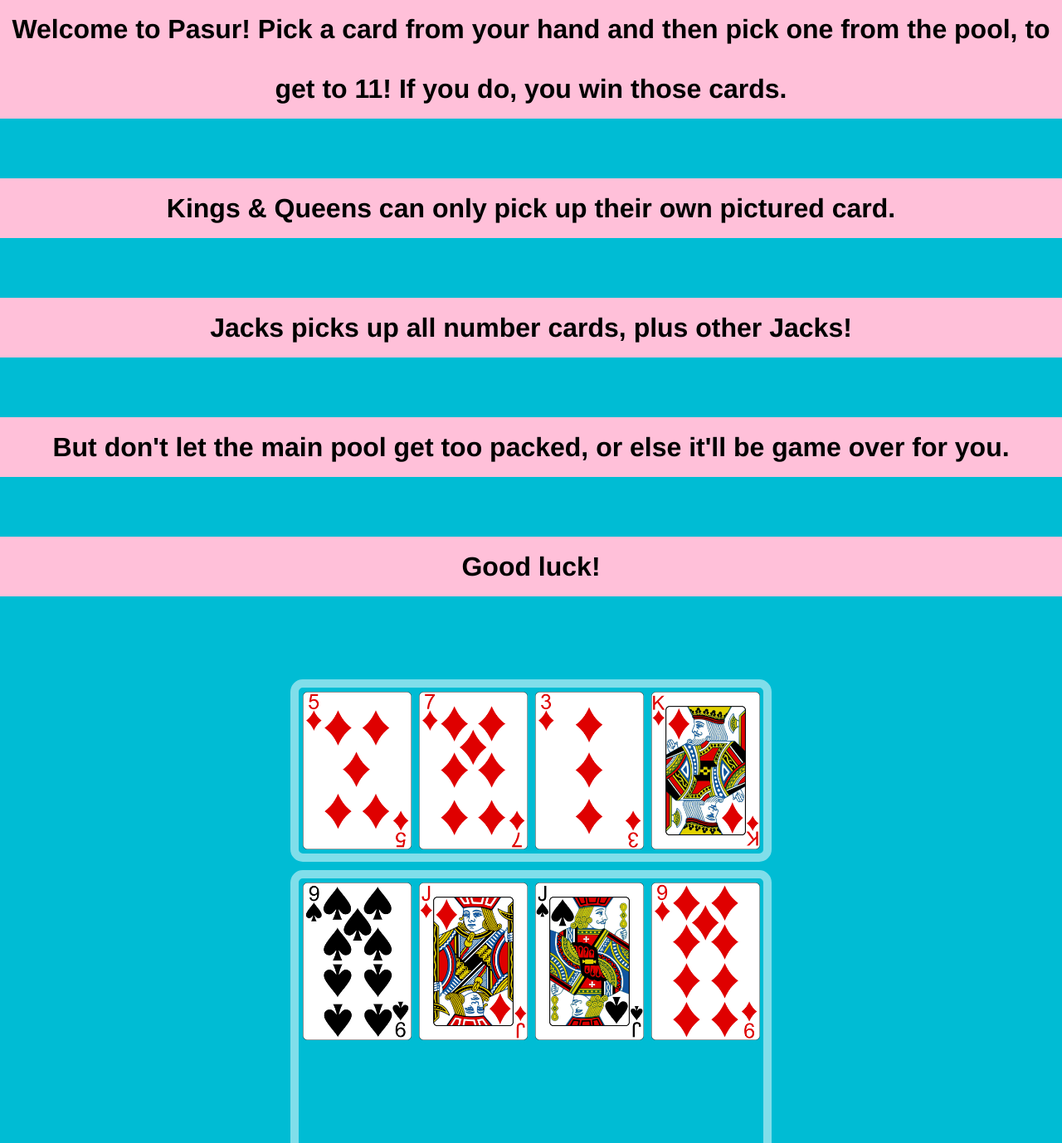
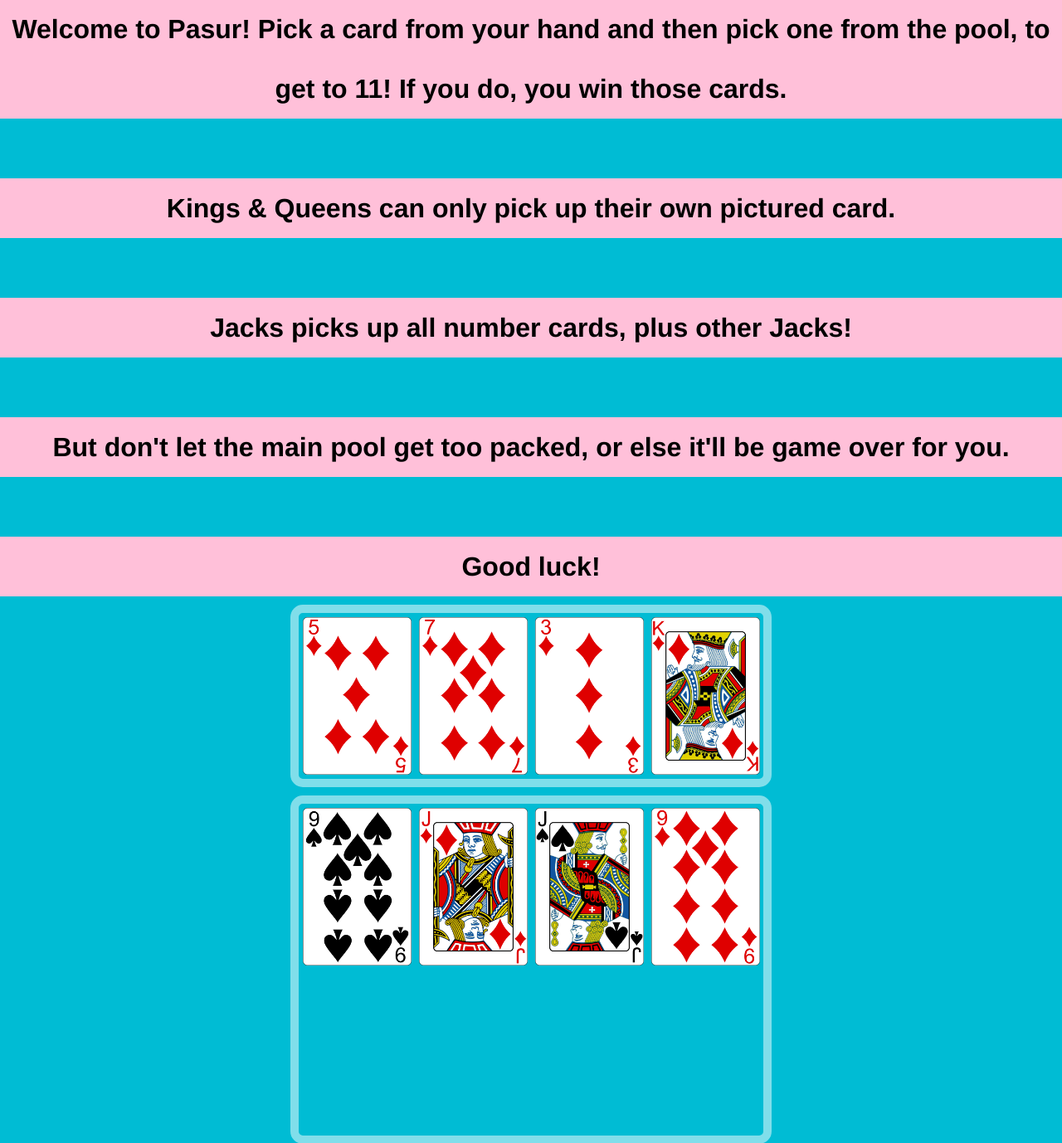
Before and after one commit to sareh/pasur, a PHP site: page / in a window 1280 px wide. Shown: the part 145-1523 px from the top of the page at 83% size. Run offline with PHP 8.4, Linux system fonts and the light colour scheme; some libraries are stand-ins or nearby versions.

Commit message:
Undid the previous change in the CSS.

```diff
--- a/css/style.css
+++ b/css/style.css
@@ -148,7 +148,7 @@ h1{
 }
 
 #game-intro {
-  min-height:       810px;
+  min-height:       680px;
   min-width:        580px;
   z-index:          900;
   background-color: #00BCD4;
```
